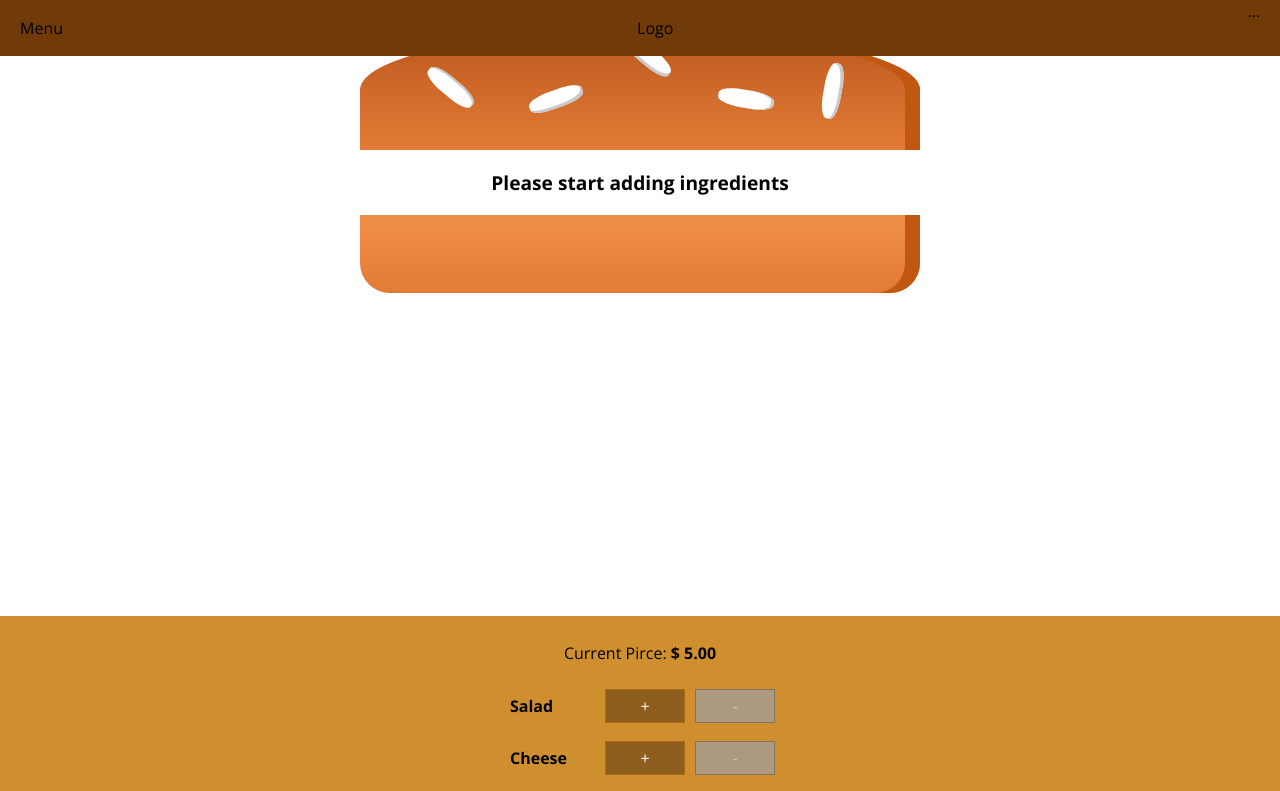
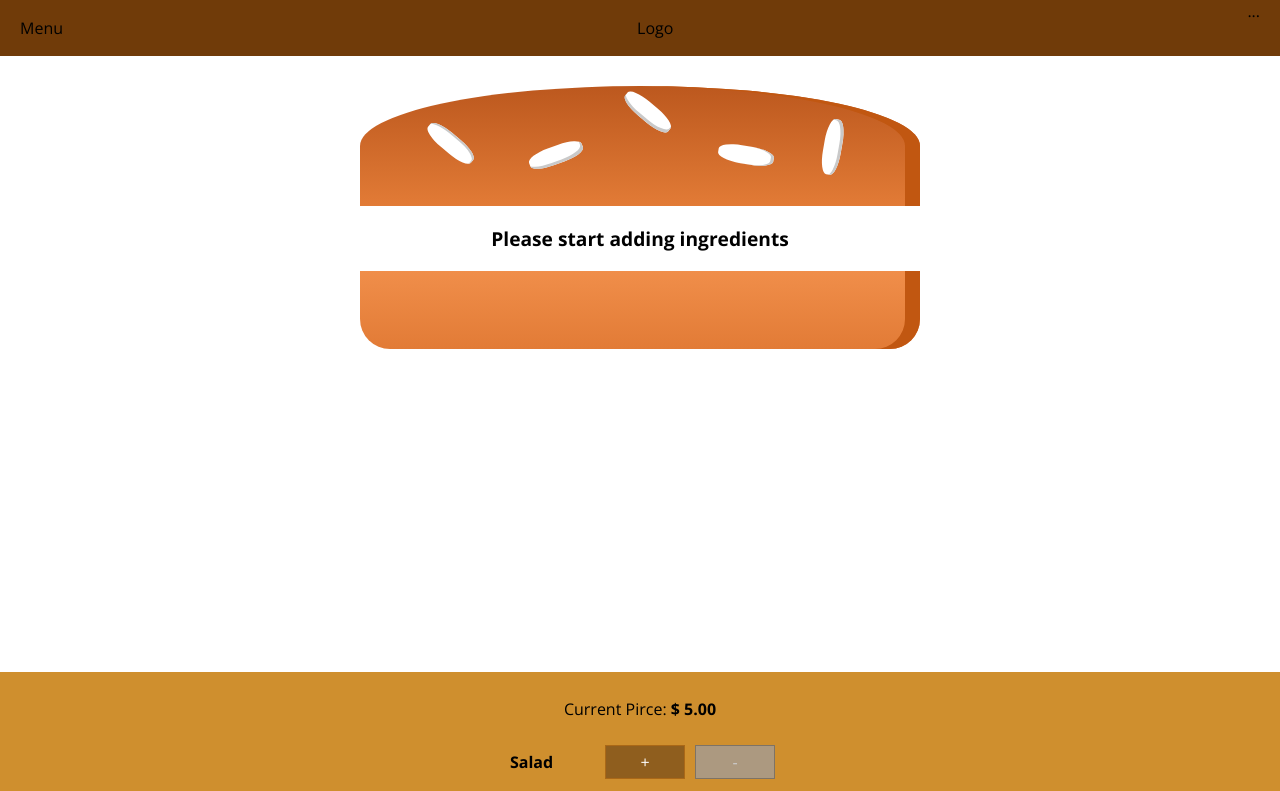
Before and after one commit to pengfeiye/Burger_Builder, a React app: page / in a window 1280 px wide. Shown: the top 791 px of the page. Built offline with nearby package versions, Linux system fonts and the light colour scheme.

Commit message:
creating app logo: s

```diff
--- a/src/components/Layout/Layout.css
+++ b/src/components/Layout/Layout.css
@@ -1,3 +1,3 @@
 .Content{
-  margin-top: 16px
+  margin-top: 72px
 }
```
Also changed, not shown: src/components/Logo/Logo.js (added, +14 -0 lines), src/assets/images/burger-logo.png (added).
